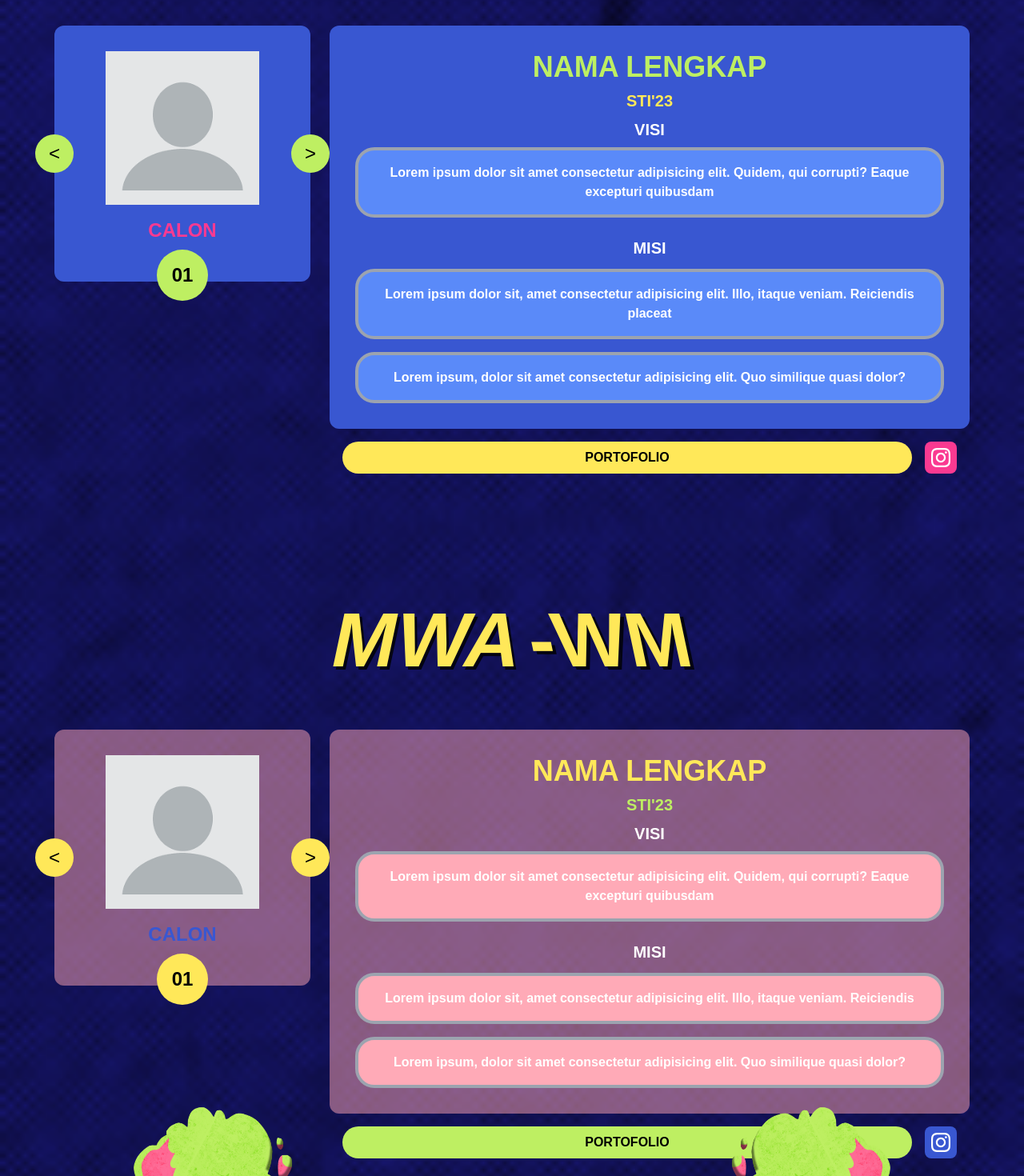
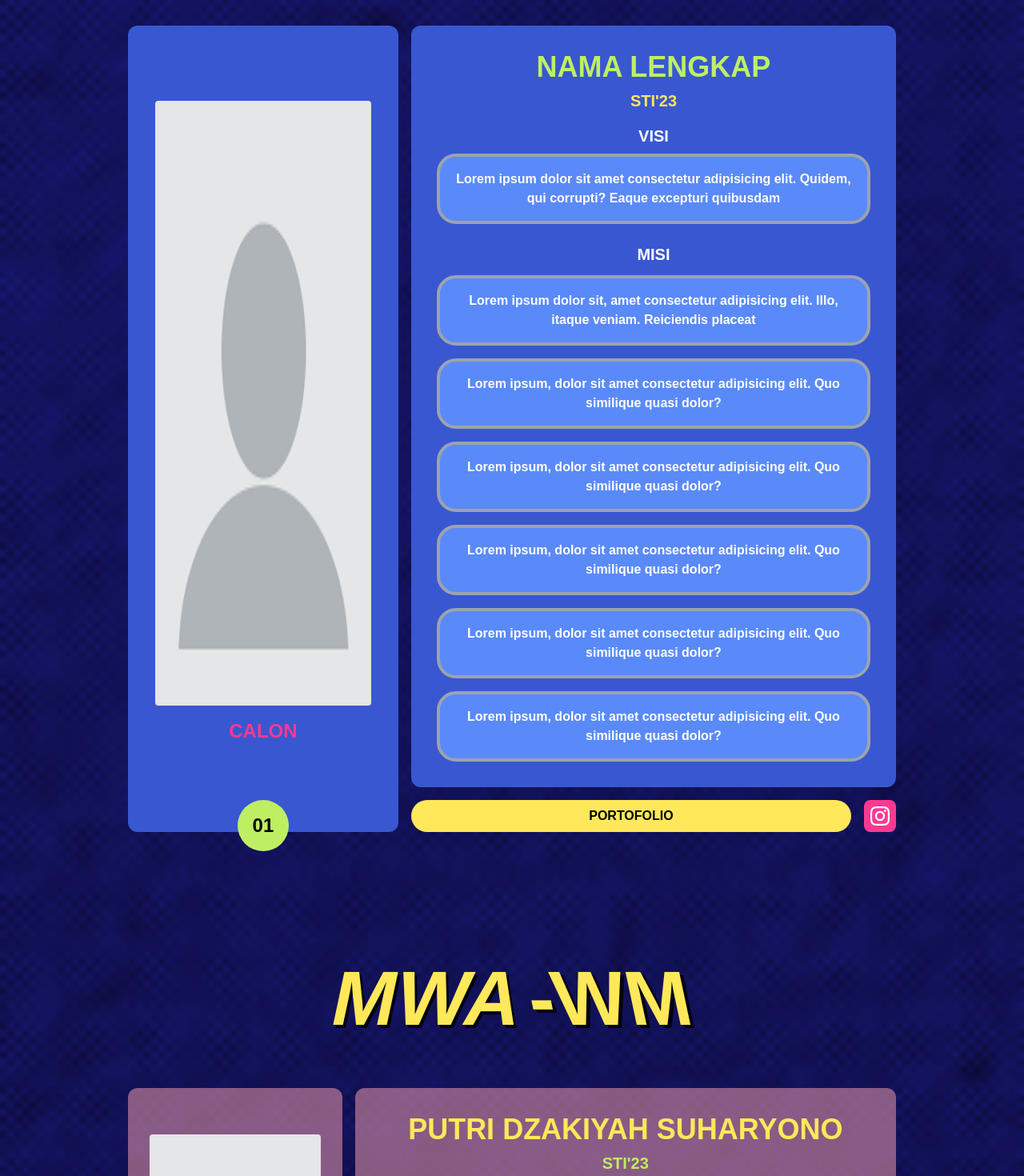
Before and after one commit to Pemira-KM-ITB-2024/pemirakmitb2024, a Next.js app: page /profile in a window 1280 px wide. Shown: the part 320-1790 px from the top of the page at 80% size. Built offline with nearby package versions, Linux system fonts and the light colour scheme; a web font is replaced by a local one.

Commit message:
fix profile

```diff
--- a/src/components/profilecard.tsx
+++ b/src/components/profilecard.tsx
@@ -1,67 +1,123 @@
-import React from 'react'
-import Image from 'next/image';
-import ProfPict from "public/profil/profpict.png"
+import React from "react";
+import Image from "next/image";
+import ProfPict from "public/profil/profpict.png";
 import { header } from "~/styles/fonts";
 
 export const KProfileCard = () => {
   return (
-    <div className='flex flex-row items-start justify-center gap-6 p-8'>
-        <div className='relative w-80'>
-            <div className='bg-[#3957D1] rounded-xl flex flex-col items-center justify-center aspect-square'>
-                <div className='w-48 h-48 mb-4'>
-                    <Image src={ProfPict} alt='profile picture' layout="responsive" width={192} height={192}/>
+    <div className="relative flex flex-row w-[80vw] items-start justify-center gap-6 p-8">
+      <div className="flex h-full w-full flex-col gap-12 xl:flex-row xl:gap-4">
+        {/* left part */}
+        <div className="relative flex w-full flex-col xl:w-[40vw]">
+          <div className="flex aspect-square h-full flex-col items-center justify-center rounded-xl bg-[#3957D1]">
+            <div className="relative mb-4 h-[75%] w-[80%] rounded">
+              <Image
+                src={ProfPict}
+                alt="profile picture"
+                layout="fill"
+                className="rounded"
+              />
             </div>
-                <h1 className={`${header.variable} text-2xl font-bold text-[#FA3A91] mb-4`}>
+            <h1
+              className={`${header.variable} mb-4 text-2xl font-bold text-[#FA3A91]`}
+            >
               CALON
             </h1>
           </div>
-            {/* placeholder sementara, akan dibuat carousel */}
-            <button className="absolute left-0 top-1/2 -translate-x-1/2 -translate-y-1/2 bg-[#BEEF62] rounded-full w-12 h-12 flex items-center justify-center text-2xl">&lt;</button>
-            <button className="absolute right-0 top-1/2 translate-x-1/2 -translate-y-1/2 bg-[#BEEF62] rounded-full w-12 h-12 flex items-center justify-center text-2xl">&gt;</button>
 
           <div className="absolute -bottom-6 left-1/2 -translate-x-1/2">
-                <div className="bg-[#BEEF62] rounded-full w-16 h-16 flex items-center justify-center">
+            <div className="flex h-16 w-16 items-center justify-center rounded-full bg-[#BEEF62]">
               <span className="text-2xl font-bold">01</span>
             </div>
           </div>
         </div>
 
-        <div className='flex flex-col'>
-            <div className='bg-[#3957D1] rounded-xl p-8 w-[800px]'>
+        {/* right part */}
+        <div className="flex h-full flex-col">
+          <div className="flex h-full w-full flex-col rounded-xl  bg-[#3957D1] p-8">
             <div className="mb-2">
-                    <div className={`${header.variable} text-4xl font-bold text-[#BEEF62] mb-2 text-center`}>
+              <div
+                className={`${header.variable} mb-2 text-center text-4xl font-bold text-[#BEEF62]`}
+              >
                 NAMA LENGKAP
               </div>
-                    <div className={`${header.variable} text-xl font-bold text-[#FFE859] mb-2 text-center`}>
-                        STI'23
+              <div
+                className={`${header.variable} mb-2 text-center text-xl font-bold text-[#FFE859]`}
+              >
+                STI&apos;23
               </div>
             </div>
 
             <div className="space-y-6">
               <div>
-                        <div className={`${header.variable} text-xl font-bold text-white mb-2 text-center`}>
+                <div
+                  className={`${header.variable} mb-2 text-center text-xl font-bold text-white`}
+                >
                   VISI
                 </div>
-                        <div className='rounded-3xl border-4 border-gray-400 p-4 bg-[#5A8AF9]'>
-                            <p className={`${header.variable} font-semibold text-base text-white text-center`}>
-                                Lorem ipsum dolor sit amet consectetur adipisicing elit. Quidem, qui corrupti? Eaque excepturi quibusdam
+                <div className="rounded-3xl border-4 border-gray-400 bg-[#5A8AF9] p-4">
+                  <p
+                    className={`${header.variable} text-center text-base font-semibold text-white`}
+                  >
+                    Lorem ipsum dolor sit amet consectetur adipisicing elit.
+                    Quidem, qui corrupti? Eaque excepturi quibusdam
                   </p>
                 </div>
               </div>
 
               <div>
-                        <div className={`${header.variable} text-xl font-bold text-white mb-3 text-center`}>
+                <div
+                  className={`${header.variable} mb-3 text-center text-xl font-bold text-white`}
+                >
                   MISI
                 </div>
                 <div className="space-y-4">
-                            <div className='rounded-3xl border-4 border-gray-400 p-4 bg-[#5A8AF9]'>
-                                <p className={`${header.variable} font-semibold text-base text-white text-center`}>
-                                    Lorem ipsum dolor sit, amet consectetur adipisicing elit. Illo, itaque veniam. Reiciendis placeat
+                  <div className="rounded-3xl border-4 border-gray-400 bg-[#5A8AF9] p-4">
+                    <p
+                      className={`${header.variable} text-center text-base font-semibold text-white`}
+                    >
+                      Lorem ipsum dolor sit, amet consectetur adipisicing elit.
+                      Illo, itaque veniam. Reiciendis placeat
                     </p>
                   </div>
-                            <div className='rounded-3xl border-4 border-gray-400 p-4 bg-[#5A8AF9]'>
-                                <p className={`${header.variable} font-semibold text-base text-white text-center`}>
-                                    Lorem ipsum, dolor sit amet consectetur adipisicing elit. Quo similique quasi dolor?
+                  <div className="rounded-3xl border-4 border-gray-400 bg-[#5A8AF9] p-4">
+                    <p
+                      className={`${header.variable} text-center text-base font-semibold text-white`}
+                    >
+                      Lorem ipsum, dolor sit amet consectetur adipisicing elit.
+                      Quo similique quasi dolor?
+                    </p>
+                  </div>
+                  <div className="rounded-3xl border-4 border-gray-400 bg-[#5A8AF9] p-4">
+                    <p
+                      className={`${header.variable} text-center text-base font-semibold text-white`}
+                    >
+                      Lorem ipsum, dolor sit amet consectetur adipisicing elit.
+                      Quo similique quasi dolor?
+                    </p>
+                  </div>
+                  <div className="rounded-3xl border-4 border-gray-400 bg-[#5A8AF9] p-4">
+                    <p
+                      className={`${header.variable} text-center text-base font-semibold text-white`}
+                    >
+                      Lorem ipsum, dolor sit amet consectetur adipisicing elit.
+                      Quo similique quasi dolor?
+                    </p>
+                  </div>
+                  <div className="rounded-3xl border-4 border-gray-400 bg-[#5A8AF9] p-4">
+                    <p
+                      className={`${header.variable} text-center text-base font-semibold text-white`}
+                    >
+                      Lorem ipsum, dolor sit amet consectetur adipisicing elit.
+                      Quo similique quasi dolor?
+                    </p>
+                  </div>
+                  <div className="rounded-3xl border-4 border-gray-400 bg-[#5A8AF9] p-4">
+                    <p
+                      className={`${header.variable} text-center text-base font-semibold text-white`}
+                    >
+                      Lorem ipsum, dolor sit amet consectetur adipisicing elit.
+                      Quo similique quasi dolor?
                     </p>
                   </div>
                 </div>
@@ -70,80 +126,118 @@ export const KProfileCard = () => {
           </div>
 
           {/* Portfolio and Instagram section */}
-            <div className="flex items-center justify-between px-4 mt-4">
-                <button className="bg-[#FFE859] text-black px-12 py-2 rounded-full font-semibold flex-grow">
+          <div className="mt-4 flex items-center justify-between">
+            <button className="flex-grow rounded-full bg-[#FFE859] px-12 py-2 font-semibold text-black">
               PORTOFOLIO
             </button>
-                <div className="bg-[#FA3A91] p-2 rounded-lg ml-4">
-                    <svg className="w-6 h-6 text-white" fill="currentColor" viewBox="0 0 24 24">
-                        <path d="M12 2.163c3.204 0 3.584.012 4.85.07 3.252.148 4.771 1.691 4.919 4.919.058 1.265.069 1.645.069 4.849 0 3.205-.012 3.584-.069 4.849-.149 3.225-1.664 4.771-4.919 4.919-1.266.058-1.644.07-4.85.07-3.204 0-3.584-.012-4.849-.07-3.26-.149-4.771-1.699-4.919-4.92-.058-1.265-.07-1.644-.07-4.849 0-3.204.013-3.583.07-4.849.149-3.227 1.664-4.771 4.919-4.919 1.266-.057 1.645-.069 4.849-.069zm0-2.163c-3.259 0-3.667.014-4.947.072-4.358.2-6.78 2.618-6.98 6.98-.059 1.281-.073 1.689-.073 4.948 0 3.259.014 3.668.072 4.948.2 4.358 2.618 6.78 6.98 6.98 1.281.058 1.689.072 4.948.072 3.259 0 3.668-.014 4.948-.072 4.354-.2 6.782-2.618 6.979-6.98.059-1.28.073-1.689.073-4.948 0-3.259-.014-3.667-.072-4.947-.196-4.354-2.617-6.78-6.979-6.98-1.281-.059-1.69-.073-4.949-.073zm0 5.838c-3.403 0-6.162 2.759-6.162 6.162s2.759 6.163 6.162 6.163 6.162-2.759 6.162-6.163c0-3.403-2.759-6.162-6.162-6.162zm0 10.162c-2.209 0-4-1.79-4-4 0-2.209 1.791-4 4-4s4 1.791 4 4c0 2.21-1.791 4-4 4zm6.406-11.845c-.796 0-1.441.645-1.441 1.44s.645 1.44 1.441 1.44c.795 0 1.439-.645 1.439-1.44s-.644-1.44-1.439-1.44z"/>
+            <div className="ml-4 rounded-lg bg-[#FA3A91] p-2">
+              <svg
+                className="h-6 w-6 text-white"
+                fill="currentColor"
+                viewBox="0 0 24 24"
+              >
+                <path d="M12 2.163c3.204 0 3.584.012 4.85.07 3.252.148 4.771 1.691 4.919 4.919.058 1.265.069 1.645.069 4.849 0 3.205-.012 3.584-.069 4.849-.149 3.225-1.664 4.771-4.919 4.919-1.266.058-1.644.07-4.85.07-3.204 0-3.584-.012-4.849-.07-3.26-.149-4.771-1.699-4.919-4.92-.058-1.265-.07-1.644-.07-4.849 0-3.204.013-3.583.07-4.849.149-3.227 1.664-4.771 4.919-4.919 1.266-.057 1.645-.069 4.849-.069zm0-2.163c-3.259 0-3.667.014-4.947.072-4.358.2-6.78 2.618-6.98 6.98-.059 1.281-.073 1.689-.073 4.948 0 3.259.014 3.668.072 4.948.2 4.358 2.618 6.78 6.98 6.98 1.281.058 1.689.072 4.948.072 3.259 0 3.668-.014 4.948-.072 4.354-.2 6.782-2.618 6.979-6.98.059-1.28.073-1.689.073-4.948 0-3.259-.014-3.667-.072-4.947-.196-4.354-2.617-6.78-6.979-6.98-1.281-.059-1.69-.073-4.949-.073zm0 5.838c-3.403 0-6.162 2.759-6.162 6.162s2.759 6.163 6.162 6.163 6.162-2.759 6.162-6.163c0-3.403-2.759-6.162-6.162-6.162zm0 10.162c-2.209 0-4-1.79-4-4 0-2.209 1.791-4 4-4s4 1.791 4 4c0 2.21-1.791 4-4 4zm6.406-11.845c-.796 0-1.441.645-1.441 1.44s.645 1.44 1.441 1.44c.795 0 1.439-.645 1.439-1.44s-.644-1.44-1.439-1.44z" />
               </svg>
             </div>
           </div>
         </div>
       </div>
-  )
-}
+    </div>
+  );
+};
 
 export const MProfileCard = () => {
   return (
-        <div className='flex flex-row items-start justify-center gap-6 p-8'>
-            <div className='relative w-80'>
-                <div className='bg-[#FFA5B380] rounded-xl flex flex-col items-center justify-center aspect-square'>
-                    <div className='w-48 h-48 mb-4'>
-                        <Image src={ProfPict} alt='profile picture' layout="responsive" width={192} height={192}/>
+    <div className="relative flex w-[80vw] flex-row items-start justify-center gap-6 p-8">
+      <div className="flex h-full w-full flex-col gap-12 xl:flex-row xl:gap-4">
+        {/* left part */}
+        <div className="relative flex w-full flex-col xl:w-[40vw]">
+          <div className="flex aspect-square h-full flex-col items-center justify-center rounded-xl bg-[#FFA5B380]">
+            <div className="relative mb-4 h-[75%] w-[80%] rounded">
+              <Image
+                src={ProfPict}
+                alt="profile picture"
+                layout="fill"
+                className="rounded"
+              />
             </div>
-                    <h1 className={`${header.variable} text-2xl font-bold text-[#3957D1] mb-4`}>
+            <h1
+              className={`${header.variable} mb-4 text-2xl font-bold text-[#3957D1]`}
+            >
               CALON
             </h1>
           </div>
-                {/* placeholder sementara, akan dibuat carousel */}
-                <button className="absolute left-0 top-1/2 -translate-x-1/2 -translate-y-1/2 bg-[#FFE859] rounded-full w-12 h-12 flex items-center justify-center text-2xl">&lt;</button>
-                <button className="absolute right-0 top-1/2 translate-x-1/2 -translate-y-1/2 bg-[#FFE859] rounded-full w-12 h-12 flex items-center justify-center text-2xl">&gt;</button>
 
           <div className="absolute -bottom-6 left-1/2 -translate-x-1/2">
-                    <div className="bg-[#FFE859] rounded-full w-16 h-16 flex items-center justify-center">
+            <div className="flex h-16 w-16 items-center justify-center rounded-full bg-[#FFE859]">
               <span className="text-2xl font-bold">01</span>
             </div>
           </div>
         </div>
 
-            <div className='flex flex-col'>
-                <div className='bg-[#FFA5B380] rounded-xl p-8 w-[800px]'>
+        {/* right part */}
+        <div className="flex h-full flex-col">
+          <div className="flex h-full w-full flex-col rounded-xl bg-[#FFA5B380] p-8">
             <div className="mb-2">
-                        <div className={`${header.variable} text-4xl font-bold text-[#FFE859] mb-2 text-center`}>
-                            NAMA LENGKAP
+              <div
+                className={`${header.variable} mb-2 text-center text-4xl font-bold text-[#FFE859]`}
+              >
+                PUTRI DZAKIYAH SUHARYONO
               </div>
-                        <div className={`${header.variable} text-xl font-bold text-[#BEEF62] mb-2 text-center`}>
-                            STI'23
+              <div
+                className={`${header.variable} mb-2 text-center text-xl font-bold text-[#BEEF62]`}
+              >
+                STI&apos;23
               </div>
             </div>
 
             <div className="space-y-6">
               <div>
-                            <div className={`${header.variable} text-xl font-bold text-white mb-2 text-center`}>
+                <div
+                  className={`${header.variable} mb-2 text-center text-xl font-bold text-white`}
+                >
                   VISI
                 </div>
-                            <div className='rounded-3xl border-4 border-gray-400 p-4 bg-[#FFAAB7]'>
-                                <p className={`${header.variable} font-semibold text-base text-white text-center`}>
-                                    Lorem ipsum dolor sit amet consectetur adipisicing elit. Quidem, qui corrupti? Eaque excepturi quibusdam
+                <div className="rounded-3xl border-4 border-gray-400 bg-[#FFAAB7] p-4">
+                  <p
+                    className={`${header.variable} text-center text-base font-semibold text-white`}
+                  >
+                    MWA WM ITB sebagai media akselerasi suara mahasiswa yang
+                    mendorong perubahan secara inklusif dan kolaboratif untuk
+                    mewujudkan ITB lebih progresif.
                   </p>
                 </div>
               </div>
 
               <div>
-                            <div className={`${header.variable} text-xl font-bold text-white mb-3 text-center`}>
+                <div
+                  className={`${header.variable} mb-3 text-center text-xl font-bold text-white`}
+                >
                   MISI
                 </div>
                 <div className="space-y-4">
-                                <div className='rounded-3xl border-4 border-gray-400 p-4 bg-[#FFAAB7]'>
-                                    <p className={`${header.variable} font-semibold text-base text-white text-center`}>
-                                        Lorem ipsum dolor sit, amet consectetur adipisicing elit. Illo, itaque veniam. Reiciendis
+                  <div className="rounded-3xl border-4 border-gray-400 bg-[#FFAAB7] p-4">
+                    <p
+                      className={`${header.variable} text-center text-base font-semibold text-white`}
+                    >
+                      Lorem ipsum dolor sit, amet consectetur adipisicing elit.
+                      Illo, itaque veniam. Reiciendis
                     </p>
                   </div>
-                                <div className='rounded-3xl border-4 border-gray-400 p-4 bg-[#FFAAB7]'>
-                                    <p className={`${header.variable} font-semibold text-base text-white text-center`}>
-                                        Lorem ipsum, dolor sit amet consectetur adipisicing elit. Quo similique quasi dolor?
+                  <div className="rounded-3xl border-4 border-gray-400 bg-[#FFAAB7] p-4">
+                    <p
+                      className={`${header.variable} text-center text-base font-semibold text-white`}
+                    >
+                      Lorem ipsum, dolor sit amet consectetur adipisicing elit.
+                      Quo similique quasi dolor?
+                    </p>
+                  </div>
+                  <div className="rounded-3xl border-4 border-gray-400 bg-[#FFAAB7] p-4">
+                    <p
+                      className={`${header.variable} text-center text-base font-semibold text-white`}
+                    >
+                      Lorem ipsum, dolor sit amet consectetur adipisicing elit.
+                      Quo similique quasi dolor?
                     </p>
                   </div>
                 </div>
@@ -152,17 +246,22 @@ export const MProfileCard = () => {
           </div>
 
           {/* Portfolio and Instagram section */}
-                <div className="flex items-center justify-between px-4 mt-4">
-                    <button className="bg-[#BEEF62] text-black px-12 py-2 rounded-full font-semibold flex-grow">
+          <div className="mt-4 flex items-center justify-between">
+            <button className="flex-grow rounded-full bg-[#BEEF62] px-12 py-2 font-semibold text-black">
               PORTOFOLIO
             </button>
-                    <div className="bg-[#3957D1] p-2 rounded-lg ml-4">
-                        <svg className="w-6 h-6 text-white" fill="currentColor" viewBox="0 0 24 24">
-                            <path d="M12 2.163c3.204 0 3.584.012 4.85.07 3.252.148 4.771 1.691 4.919 4.919.058 1.265.069 1.645.069 4.849 0 3.205-.012 3.584-.069 4.849-.149 3.225-1.664 4.771-4.919 4.919-1.266.058-1.644.07-4.85.07-3.204 0-3.584-.012-4.849-.07-3.26-.149-4.771-1.699-4.919-4.92-.058-1.265-.07-1.644-.07-4.849 0-3.204.013-3.583.07-4.849.149-3.227 1.664-4.771 4.919-4.919 1.266-.057 1.645-.069 4.849-.069zm0-2.163c-3.259 0-3.667.014-4.947.072-4.358.2-6.78 2.618-6.98 6.98-.059 1.281-.073 1.689-.073 4.948 0 3.259.014 3.668.072 4.948.2 4.358 2.618 6.78 6.98 6.98 1.281.058 1.689.072 4.948.072 3.259 0 3.668-.014 4.948-.072 4.354-.2 6.782-2.618 6.979-6.98.059-1.28.073-1.689.073-4.948 0-3.259-.014-3.667-.072-4.947-.196-4.354-2.617-6.78-6.979-6.98-1.281-.059-1.69-.073-4.949-.073zm0 5.838c-3.403 0-6.162 2.759-6.162 6.162s2.759 6.163 6.162 6.163 6.162-2.759 6.162-6.163c0-3.403-2.759-6.162-6.162-6.162zm0 10.162c-2.209 0-4-1.79-4-4 0-2.209 1.791-4 4-4s4 1.791 4 4c0 2.21-1.791 4-4 4zm6.406-11.845c-.796 0-1.441.645-1.441 1.44s.645 1.44 1.441 1.44c.795 0 1.439-.645 1.439-1.44s-.644-1.44-1.439-1.44z"/>
+            <div className="ml-4 rounded-lg bg-[#3957D1] p-2">
+              <svg
+                className="h-6 w-6 text-white"
+                fill="currentColor"
+                viewBox="0 0 24 24"
+              >
+                <path d="M12 2.163c3.204 0 3.584.012 4.85.07 3.252.148 4.771 1.691 4.919 4.919.058 1.265.069 1.645.069 4.849 0 3.205-.012 3.584-.069 4.849-.149 3.225-1.664 4.771-4.919 4.919-1.266.058-1.644.07-4.85.07-3.204 0-3.584-.012-4.849-.07-3.26-.149-4.771-1.699-4.919-4.92-.058-1.265-.07-1.644-.07-4.849 0-3.204.013-3.583.07-4.849.149-3.227 1.664-4.771 4.919-4.919 1.266-.057 1.645-.069 4.849-.069zm0-2.163c-3.259 0-3.667.014-4.947.072-4.358.2-6.78 2.618-6.98 6.98-.059 1.281-.073 1.689-.073 4.948 0 3.259.014 3.668.072 4.948.2 4.358 2.618 6.78 6.98 6.98 1.281.058 1.689.072 4.948.072 3.259 0 3.668-.014 4.948-.072 4.354-.2 6.782-2.618 6.979-6.98.059-1.28.073-1.689.073-4.948 0-3.259-.014-3.667-.072-4.947-.196-4.354-2.617-6.78-6.979-6.98-1.281-.059-1.69-.073-4.949-.073zm0 5.838c-3.403 0-6.162 2.759-6.162 6.162s2.759 6.163 6.162 6.163 6.162-2.759 6.162-6.163c0-3.403-2.759-6.162-6.162-6.162zm0 10.162c-2.209 0-4-1.79-4-4 0-2.209 1.791-4 4-4s4 1.791 4 4c0 2.21-1.791 4-4 4zm6.406-11.845c-.796 0-1.441.645-1.441 1.44s.645 1.44 1.441 1.44c.795 0 1.439-.645 1.439-1.44s-.644-1.44-1.439-1.44z" />
               </svg>
             </div>
           </div>
         </div>
       </div>
-      )
-}
+    </div>
+  );
+};
--- a/src/pages/profile.tsx
+++ b/src/pages/profile.tsx
@@ -42,7 +42,7 @@ const Profile = () => {
             -WM
           </h1>
         </div>
-        <div className="flex justify-center items-center gap-8 mt-8">
+        <div className="flex justify-center items-center gap-8 mt-8 mb-[244px] z-10">
             < MProfileCard />
         </div>
 
```
Lines whose indentation alone changed are shown as unchanged.
